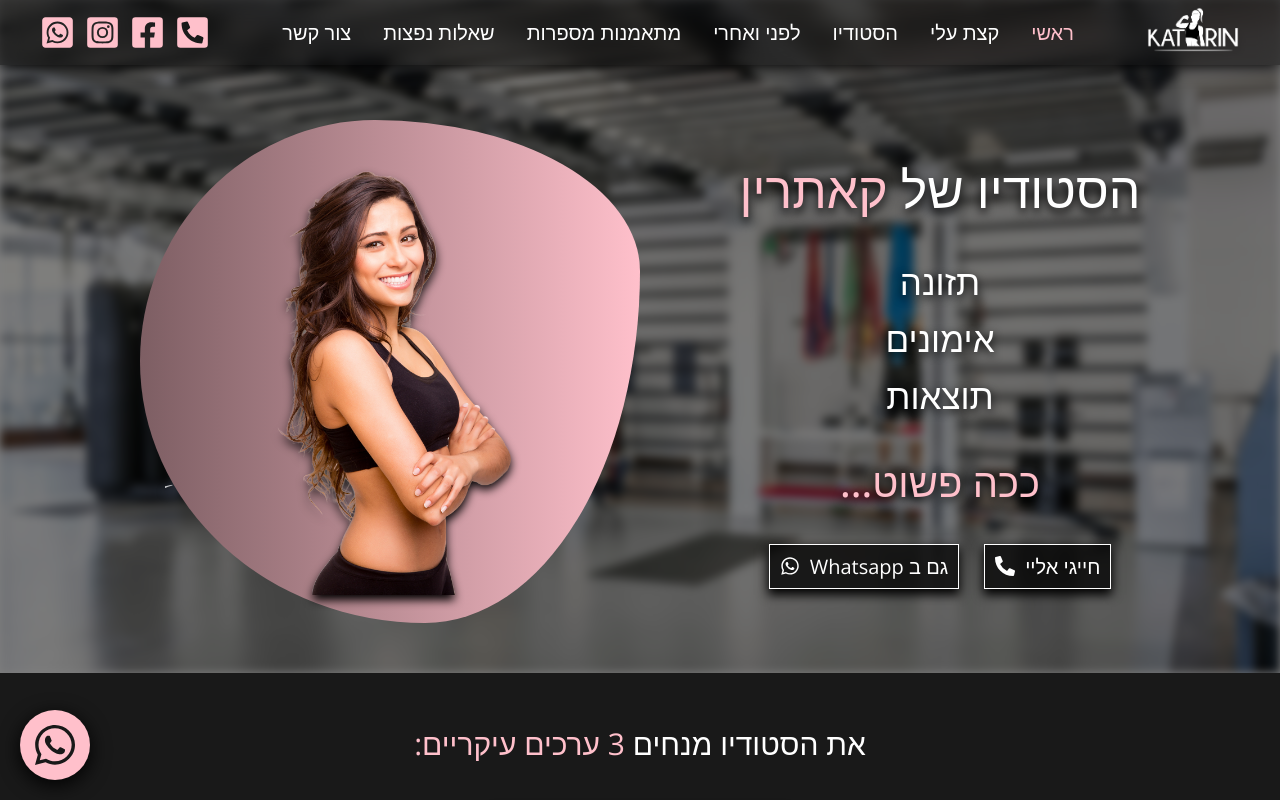
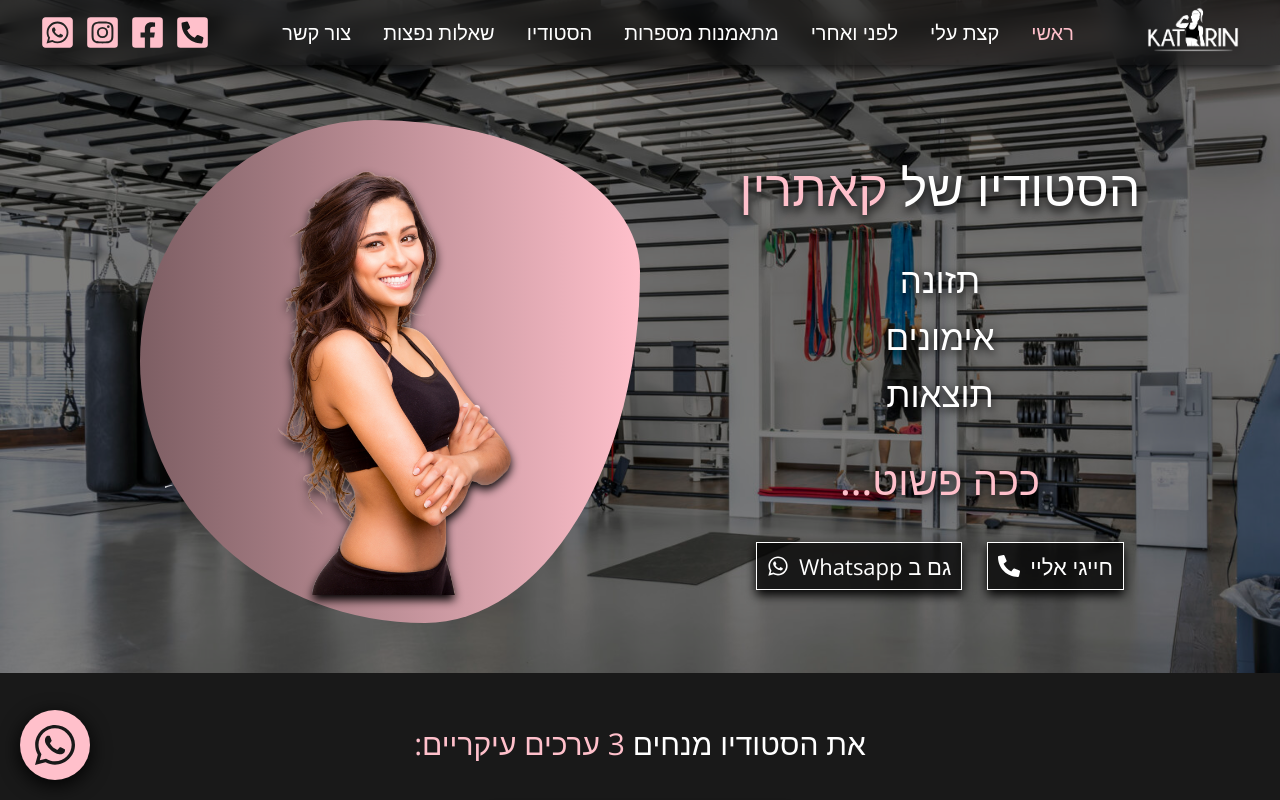
Before and after one commit to shaharyair/katrin-studio-Landing-page, a React (Vite) app: page / in a window 1280 px wide. Shown: the top 800 px of the page. Built offline with nearby package versions, Linux system fonts and the light colour scheme.

Commit message:
added style and responsivness

```diff
--- a/src/Components/Carousel/Carousel.css
+++ b/src/Components/Carousel/Carousel.css
@@ -1,6 +1,6 @@
 .carousel-container {
   width: 100%;
-  max-width: 98%;
+  max-width: 95%;
   filter: drop-shadow(0 5px 10px black);
   margin: auto;
 }
--- a/src/Components/Carousel/Carousel.jsx
+++ b/src/Components/Carousel/Carousel.jsx
@@ -1,16 +1,34 @@
-import React from "react";
+import { React, useState, useEffect } from "react";
 import Slider from "react-slick";
 import "slick-carousel/slick/slick.css";
 import "slick-carousel/slick/slick-theme.css";
 import "./Carousel.css"; // Import custom styles
 
 const Carousel = () => {
+  const [slidesToShow, setSlidesToShow] = useState(2);
+
   const carouselSettings = {
     infinite: true,
     speed: 500,
-    slidesToShow: 2,
+    slidesToShow: slidesToShow,
     slidesToScroll: 1,
   };
+
+  const handleResize = () => {
+    if (window.innerWidth < 1024) {
+      setSlidesToShow(1);
+    } else {
+      setSlidesToShow(2);
+    }
+  };
+
+  useEffect(() => {
+    window.addEventListener("resize", handleResize);
+
+    return () => {
+      window.removeEventListener("resize", handleResize);
+    };
+  }, []);
 
   const images = [
     { url: "/src/assets/2.png" },
--- a/src/Components/Hero/Hero.css
+++ b/src/Components/Hero/Hero.css
@@ -21,7 +21,7 @@
   height: 100%;
   background: url("/src/assets/gymexample.jpg") center no-repeat;
   background-size: cover;
-  filter: blur(5px);
+  /* filter: blur(5px); */
   z-index: -1;
 }
 
@@ -105,15 +105,15 @@
   align-items: center;
   position: relative;
   /* white-space: nowrap; */
-  font-size: 1.5rem;
+  font-size: 1.8rem;
   font-weight: 400;
   text-decoration: none;
+  color: white;
   background-color: rgba(0, 0, 0, 0.75);
   border: 0.5px solid white;
-  color: white;
   gap: 1rem;
   direction: rtl;
-  box-shadow: 0 5px 10px 1px black;
+  box-shadow: 0 5px 10px black;
   text-shadow: initial;
 }
 
@@ -150,7 +150,7 @@
   }
 
   .hero__button {
-    font-size: 2rem;
+    font-size: 2.2rem;
   }
 
   .hero__buttons-container {
--- a/src/Components/Navbar/NavbarLinks.jsx
+++ b/src/Components/Navbar/NavbarLinks.jsx
@@ -30,18 +30,6 @@ const NavbarLinks = (props) => {
       </li>
       <li>
         <ScrollLink
-          to='studio'
-          spy={true}
-          smooth={true}
-          offset={-70}
-          duration={500}
-          className={props.navbarLinks.link}
-        >
-          הסטודיו
-        </ScrollLink>
-      </li>
-      <li>
-        <ScrollLink
           to='beforeandafter'
           spy={true}
           smooth={true}
@@ -62,6 +50,18 @@ const NavbarLinks = (props) => {
           className={props.navbarLinks.link}
         >
           מתאמנות מספרות
+        </ScrollLink>
+      </li>
+      <li>
+        <ScrollLink
+          to='studio'
+          spy={true}
+          smooth={true}
+          offset={-70}
+          duration={500}
+          className={props.navbarLinks.link}
+        >
+          הסטודיו
         </ScrollLink>
       </li>
       <li>
```
